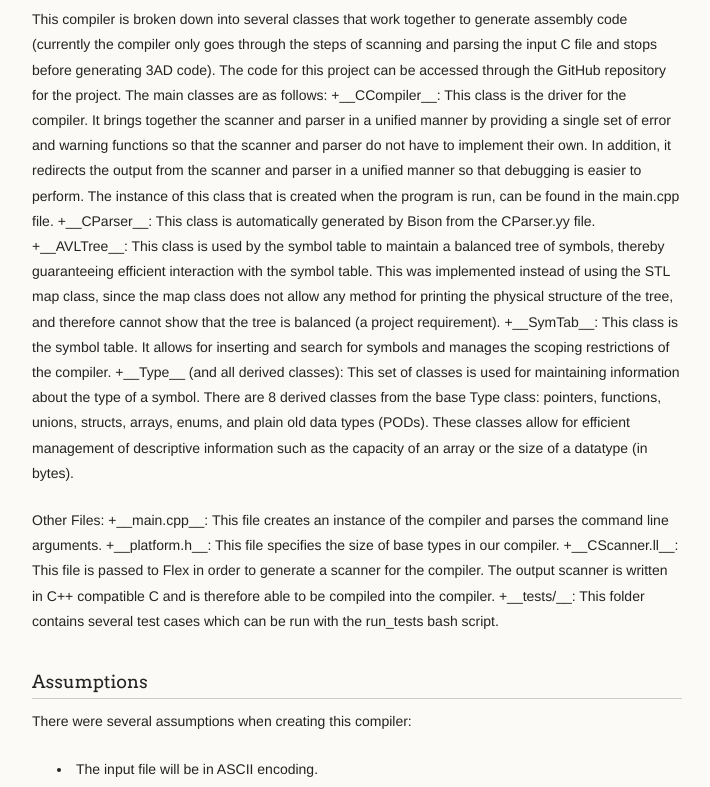
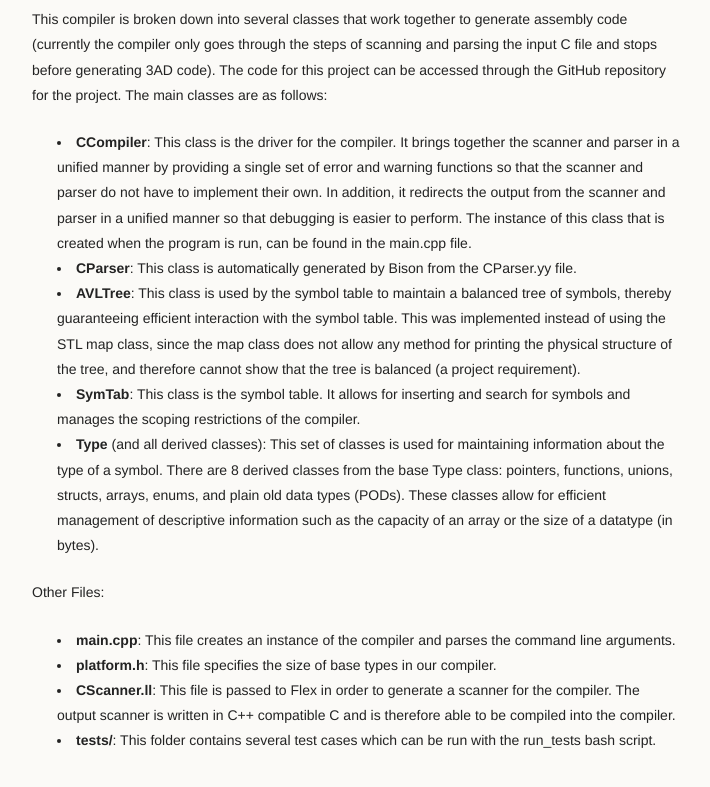
Before and after one commit to fiannaca/CS-660-Compiler, a plain HTML site: page index.html in a window 1280 px wide. Shown: the part 963-1750 px from the top of the page, without its empty margins (278-988 px from the left). Drawn offline with Linux system fonts and the light colour scheme.

```diff
--- a/index.html
+++ b/index.html
@@ -65,20 +65,31 @@ and Bison, the GNU scanner and parser generators.</p>
 
 <h3>Implementation Details</h3>
 
-<p>This compiler is broken down into several classes that work together to generate assembly code (currently the compiler only goes through the steps of scanning and parsing the input C file and stops before generating 3AD code). The code for this project can be accessed through the GitHub repository for the project. The main classes are as follows:
-+__CCompiler__: This class is the driver for the compiler. It brings together the scanner and parser in a unified manner by providing a single set of error and warning functions so that the scanner and parser do not have to implement their own. In addition, it redirects the output from the scanner and parser in a unified manner so that debugging is easier to perform. The instance of this class that is created when the program is run, can be found in the main.cpp file.
-+__CParser__: This class is automatically generated by Bison from the CParser.yy file.
-+__AVLTree__: This class is used by the symbol table to maintain a balanced tree of symbols, thereby guaranteeing efficient interaction with the symbol table. This was implemented instead of using the STL map class, since the map class does not allow any method for printing the physical structure of the tree, and therefore cannot show that the tree is balanced (a project requirement).
-+__SymTab__: This class is the symbol table. It allows for inserting and search for symbols and manages the scoping restrictions of the compiler.
-+__Type__ (and all derived classes): This set of classes is used for maintaining information about the type of a symbol. There are 8 derived classes from the base Type class: pointers, functions, unions, structs, arrays, enums, and plain old data types (PODs). These classes allow for efficient management of descriptive information such as the capacity of an array or the size of a datatype (in bytes).</p>
+<p>This compiler is broken down into several classes that work together to generate assembly code (currently the compiler only goes through the steps of scanning and parsing the input C file and stops before generating 3AD code). The code for this project can be accessed through the GitHub repository for the project. The main classes are as follows:</p>
 
-<p>Other Files:
-+__main.cpp__: This file creates an instance of the compiler and parses the command line arguments.
-+__platform.h__: This file specifies the size of base types in our compiler.
-+__CScanner.ll__: This file is passed to Flex in order to generate a scanner for the compiler. The output scanner is written in C++ compatible C and is therefore able to be compiled into the  compiler.
-+__tests/__: This folder contains several test cases which can be run with the run_tests bash script.</p>
+<ul>
+<li>
+<strong>CCompiler</strong>: This class is the driver for the compiler. It brings together the scanner and parser in a unified manner by providing a single set of error and warning functions so that the scanner and parser do not have to implement their own. In addition, it redirects the output from the scanner and parser in a unified manner so that debugging is easier to perform. The instance of this class that is created when the program is run, can be found in the main.cpp file.</li>
+<li>
+<strong>CParser</strong>: This class is automatically generated by Bison from the CParser.yy file.</li>
+<li>
+<strong>AVLTree</strong>: This class is used by the symbol table to maintain a balanced tree of symbols, thereby guaranteeing efficient interaction with the symbol table. This was implemented instead of using the STL map class, since the map class does not allow any method for printing the physical structure of the tree, and therefore cannot show that the tree is balanced (a project requirement).</li>
+<li>
+<strong>SymTab</strong>: This class is the symbol table. It allows for inserting and search for symbols and manages the scoping restrictions of the compiler.</li>
+<li>
+<strong>Type</strong> (and all derived classes): This set of classes is used for maintaining information about the type of a symbol. There are 8 derived classes from the base Type class: pointers, functions, unions, structs, arrays, enums, and plain old data types (PODs). These classes allow for efficient management of descriptive information such as the capacity of an array or the size of a datatype (in bytes).</li>
+</ul><p>Other Files:</p>
 
-<h3>Assumptions</h3>
+<ul>
+<li>
+<strong>main.cpp</strong>: This file creates an instance of the compiler and parses the command line arguments.</li>
+<li>
+<strong>platform.h</strong>: This file specifies the size of base types in our compiler.</li>
+<li>
+<strong>CScanner.ll</strong>: This file is passed to Flex in order to generate a scanner for the compiler. The output scanner is written in C++ compatible C and is therefore able to be compiled into the  compiler.</li>
+<li>
+<strong>tests/</strong>: This folder contains several test cases which can be run with the run_tests bash script.</li>
+</ul><h3>Assumptions</h3>
 
 <p>There were several assumptions when creating this compiler:</p>
 
```
Also changed, not shown: params.json (+1 -1 lines).
